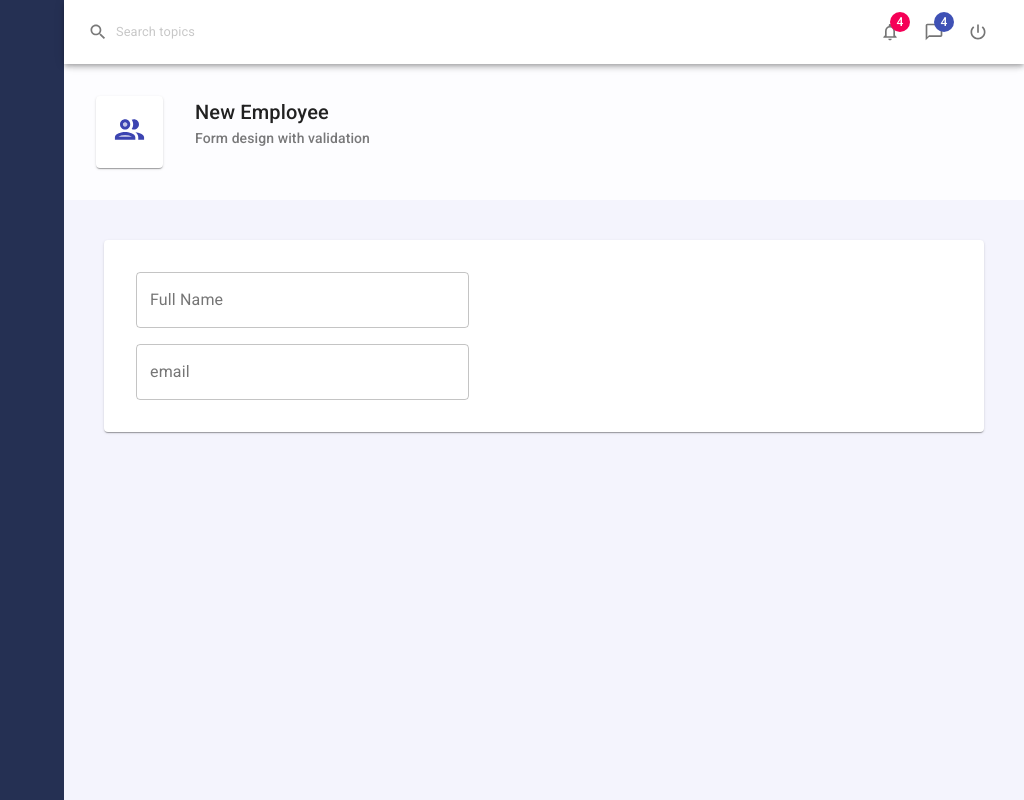
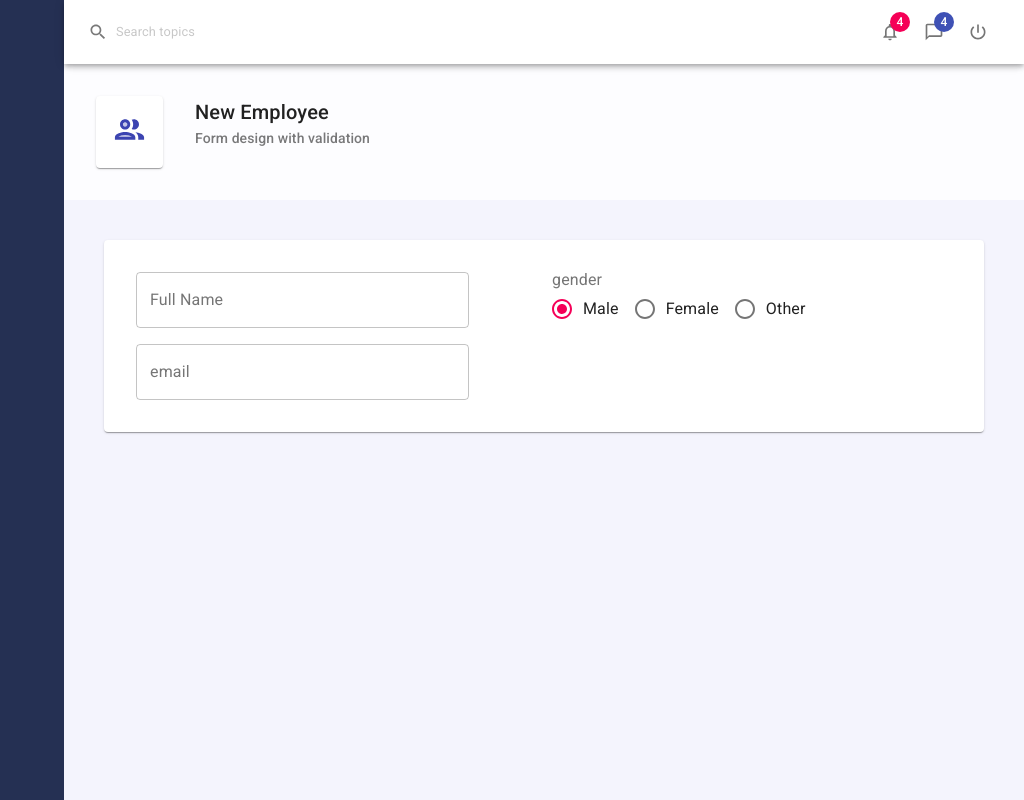
Before and after one commit to wpanumas1980/basic-mui, a React (Create React App) app: page / in a window 1280 px wide. Shown: the whole page, without its empty margins (256-1280 px from the left). Built offline with nearby package versions, Linux system fonts and the light colour scheme.

Commit message:
employee form M2

```diff
--- /dev/null
+++ b/src/components/controls/Controls.js
@@ -0,0 +1,9 @@
+import Input from './Input';
+import RadioGroup from './RadioGroup';
+
+const  Controls = {
+    Input,
+    RadioGroup
+}
+
+export default Controls;
--- /dev/null
+++ b/src/components/controls/Input.js
@@ -0,0 +1,15 @@
+import { TextField } from '@material-ui/core';
+import React from 'react'
+
+export default function Input(props) {
+    const {name,label,value,onChange} = props;
+    return (
+            <TextField
+                variant="outlined"
+                label={label}
+                name={name}
+                value={value}
+                onChange={onChange}
+            />
+    )
+}
--- /dev/null
+++ b/src/components/controls/RadioGroup.js
@@ -0,0 +1,25 @@
+import React from 'react';
+import { FormControl, FormControlLabel, FormLabel,Radio,RadioGroup as MuiRadioGroup} from '@material-ui/core';
+
+export default function RadioGroup(props) {
+    const { name, label, value, onChange, items } = props;
+
+    return (
+        <FormControl>
+            <FormLabel>{label}</FormLabel>
+            <MuiRadioGroup row
+                name={name}
+                value={value}
+                onChange={onChange}>
+                {
+                    items.map(
+                        (item, index) => (
+                            <FormControlLabel value={item.id} control={<Radio />} label={item.title} />
+                        )
+                    )
+                }
+
+            </MuiRadioGroup>
+        </FormControl>
+    )
+}
--- a/src/pages/Employees/EmployeeForm.js
+++ b/src/pages/Employees/EmployeeForm.js
@@ -1,7 +1,13 @@
 import React, { useState } from 'react';
-import { Grid, makeStyles, TextField } from '@material-ui/core';
-import {useForm, Form} from '../../components/useForm';
+import { FormControl, FormControlLabel, FormLabel, Grid, makeStyles, Radio, RadioGroup, TextField } from '@material-ui/core';
+import Controls from '../../components/controls/Controls';
+import { useForm, Form } from '../../components/useForm';
 
+const genderItems =[
+    {id:'male',title:'Male'},
+    {id:'female',title:'Female'},
+    {id:'other',title:'Other'},
+]
 const initialFValues = {
     id: 0,
     fullName: '',
@@ -18,25 +24,33 @@ export default function EmployeeForm() {
 
     const { values, setValues, handleInputChange } = useForm(initialFValues)
 
-
     return (
         <Form>
             <Grid container>
                 <Grid item xs={6}>
-                    <TextField
-                        variant="outlined"
+                    <Controls.Input
+                        name="fullname"
                         label="Full Name"
-                        name="fullname"
-                        value={values.fullname}
+                        value={values.fullName}
                         onChange={handleInputChange}
                     />
-                    <TextField
+                    <Controls.Input
                         variant="outlined"
                         label="email"
                         value={values.email}
+                        onChange={handleInputChange}
                     />
                 </Grid>
-                <Grid item xs={6}></Grid>
+                <Grid item xs={6}>
+                    <Controls.RadioGroup
+                     name="gender"
+                     label="gender"
+                     value={values.gender}
+                     onChange={handleInputChange}
+                     items={genderItems}
+                    />
+
+                </Grid>
             </Grid>
         </Form>
     )
```
